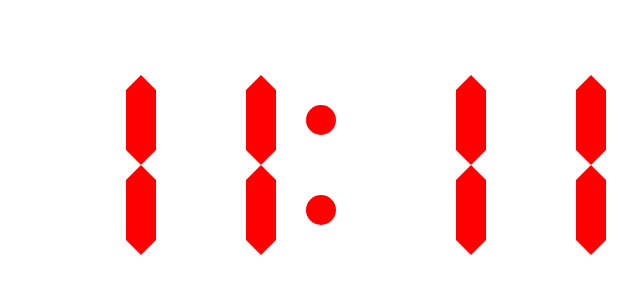
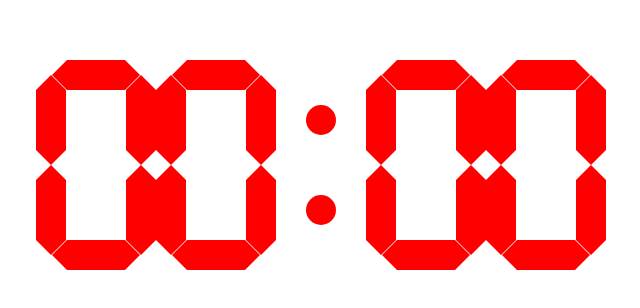
Before and after one commit to RikitoNoto/WindowClock, a Vue app: page / in a window 1280 px wide. Shown: the part 232-540 px from the top of the page, without its empty margins (319-959 px from the left). Built offline with nearby package versions, Linux system fonts and the light colour scheme.

Commit message:
create clock display logic

```diff
--- a/src/App.vue
+++ b/src/App.vue
@@ -1,9 +1,22 @@
 <script setup lang="ts">
 import Display from './components/Display.vue';
+import { ref } from 'vue'
+
+
+const hour = ref(0);
+const minute = ref(0);
+
+setInterval(() => {
+    const current = new Date();
+    hour.value = current.getHours();
+    minute.value = current.getMinutes();
+  },
+  100
+);
 </script>
 
 <template>
-  <Display :scale=1.5></Display>
+  <Display :scale=1.5 :hour=hour :minute=minute></Display>
 </template>
 
 <style scoped>
--- a/src/components/Display.vue
+++ b/src/components/Display.vue
@@ -1,6 +1,7 @@
 <script setup lang="ts">
 import SevenSegment from './SevenSegment.vue';
 import Colon from './Colon.vue';
+import TimeUtil from '../helper/TimeUtil';
 
 
 const props = defineProps({
@@ -8,20 +9,36 @@ const props = defineProps({
     type: Number,
     default: 1,
   },
+  hour: {
+    type: Number,
+    default: 0,
+  },
+  minute: {
+    type: Number,
+    default: 0,
+  },
 });
 
 const char_height: number = 140 * props.scale;
 const char_width: number = char_height * 4/7;
+const hour_array: number[] = TimeUtil.numToDigArray(props.hour);
+const minute_array: number[] = TimeUtil.numToDigArray(props.minute);
 
+
+setInterval(() => {
+    console.log(props.minute);
+  },
+  100
+);
 </script>
 
 <template>
   <div class="display">
-    <SevenSegment class="display__char" :number=1 :height=char_height :width=char_width></SevenSegment>
-    <SevenSegment class="display__char" :number=1 :height=char_height :width=char_width></SevenSegment>
+    <SevenSegment class="display__char" :number=hour_array[0] :height=char_height :width=char_width></SevenSegment>
+    <SevenSegment class="display__char" :number=hour_array[1] :height=char_height :width=char_width></SevenSegment>
     <Colon class="display__char" :height=char_height :turn_on_colon=true></Colon>
-    <SevenSegment class="display__char" :number=1 :height=char_height :width=char_width></SevenSegment>
-    <SevenSegment class="display__char" :number=1 :height=char_height :width=char_width></SevenSegment>
+    <SevenSegment class="display__char" :number=minute_array[0] :height=char_height :width=char_width></SevenSegment>
+    <SevenSegment class="display__char" :number=minute_array[1] :height=char_height :width=char_width></SevenSegment>
   </div>
 </template>
 
--- /dev/null
+++ b/src/helper/TimeUtil.ts
@@ -0,0 +1,17 @@
+
+export default class TimeUtil {
+  public static numToDigArray(num: number): number[]{
+    let num_str: string;
+    if(num < 10){
+      num_str = `0${num}`;
+    }
+    else{
+      num_str = `${num}`;
+    }
+
+    const num_array = [...num_str];
+    return num_array.slice(-2).map((value, _, __)=>{
+      return Number(value);
+    });
+  }
+}
```
